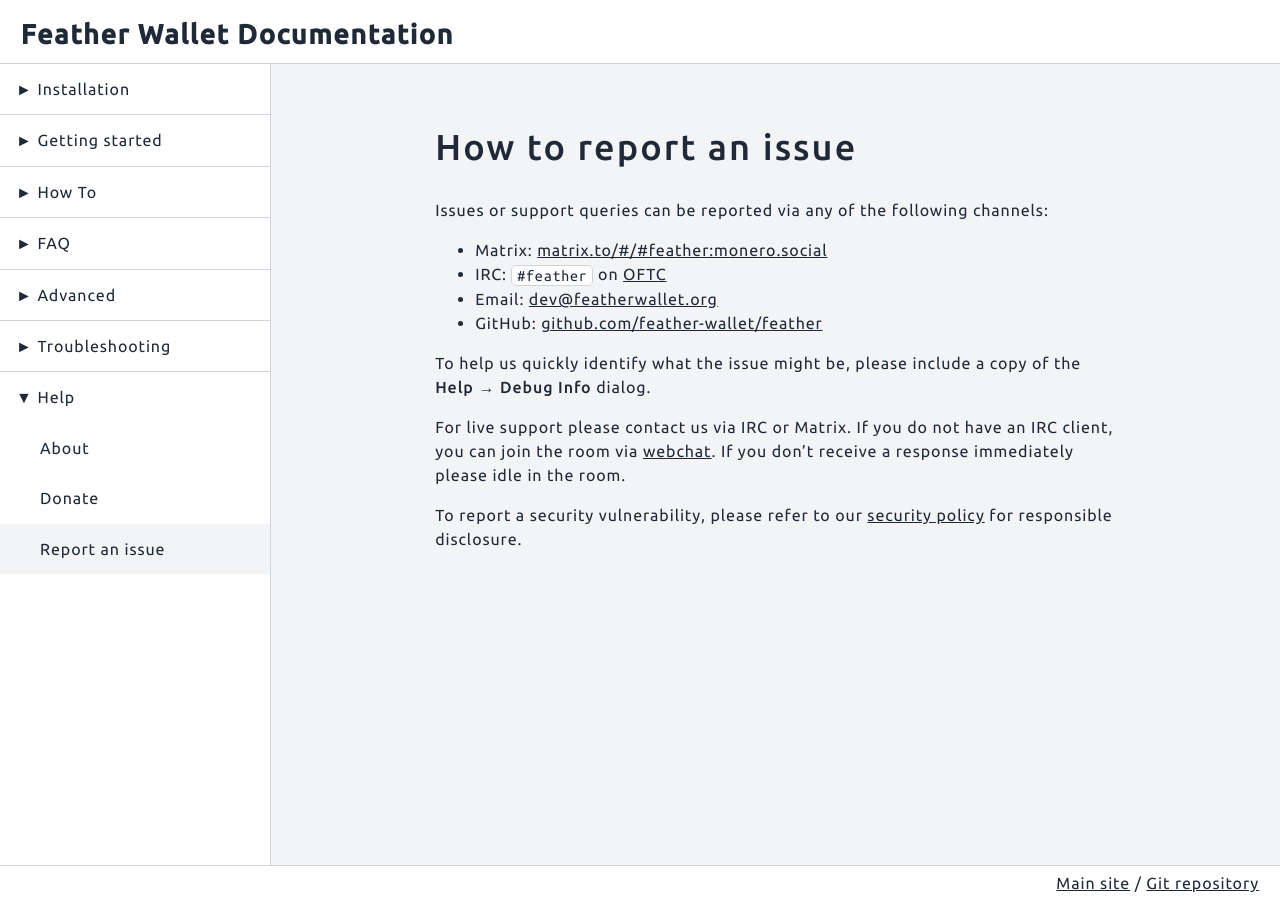
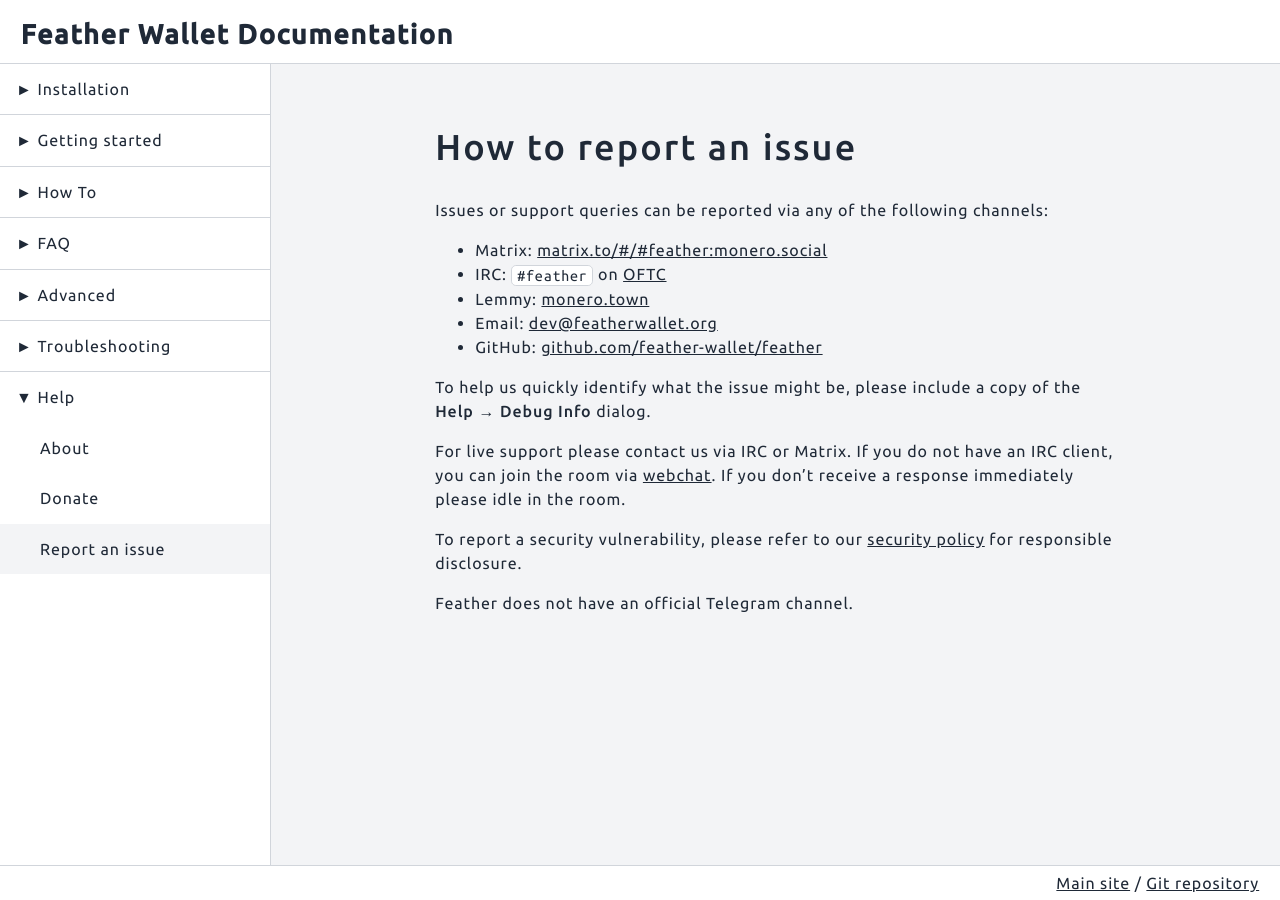
Before and after one commit to jermanuts/feather-docs, a Jekyll site: the page built from content/_guides/report_an_issue.md, in a window 1280 px wide. Built offline with Jekyll 4.4.1, drawn with Linux system fonts in a browser that asks for light colours.

Commit message:
update support channels

```diff
--- a/content/_guides/report_an_issue.md
+++ b/content/_guides/report_an_issue.md
@@ -8,6 +8,7 @@
 
 - Matrix: [matrix.to/#/#feather:monero.social](https://matrix.to/#/#feather:monero.social)
 - IRC: `#feather` on [OFTC](https://www.oftc.net/)
+- Lemmy: [monero.town](https://monero.town)
 - Email: [dev@featherwallet.org](mailto:dev@featherwallet.org)
 - GitHub: [github.com/feather-wallet/feather](https://github.com/feather-wallet/feather)
 
@@ -16,3 +17,5 @@
 For live support please contact us via IRC or Matrix. If you do not have an IRC client, you can join the room via [webchat](https://webchat.oftc.net/). If you don't receive a response immediately please idle in the room.
 
 To report a security vulnerability, please refer to our [security policy](https://github.com/feather-wallet/feather/blob/master/SECURITY.md) for responsible disclosure.
+
+Feather does not have an official Telegram channel.
```
